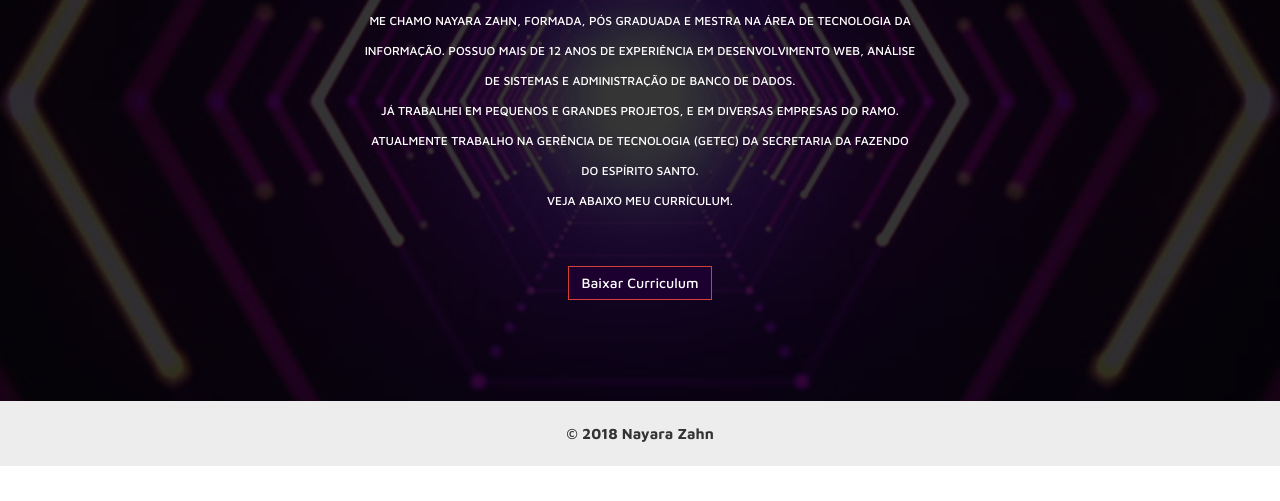
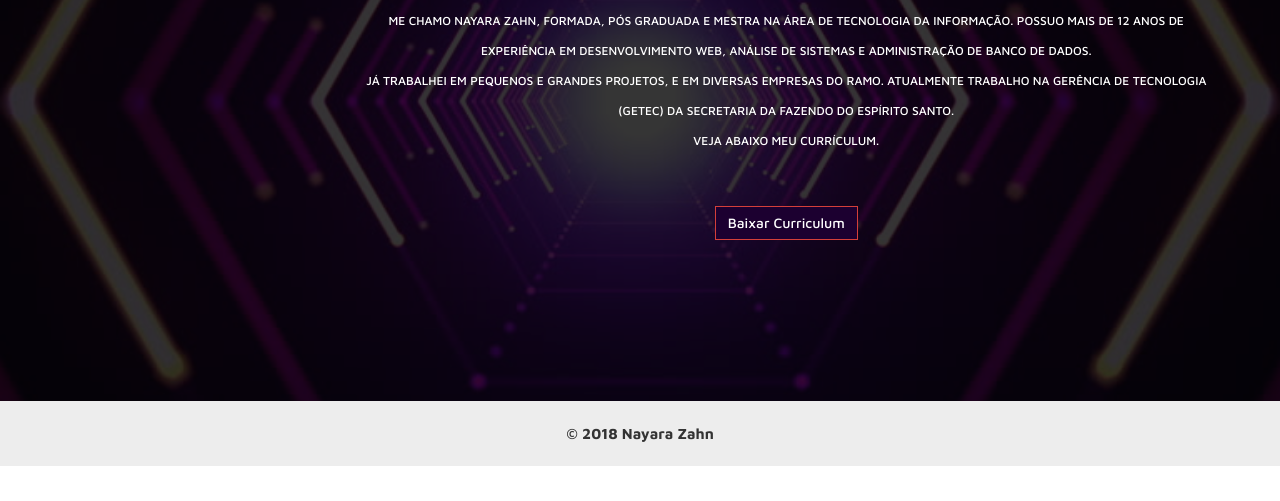
Before and after one commit to nanyzahn/nanyzahn.github.io, a plain HTML site: page index.html in a window 1280 px wide. Shown: the part 299-800 px from the top of the page. Drawn offline with Linux system fonts and the light colour scheme.

Commit message:
Update index.html

```diff
--- a/index.html
+++ b/index.html
@@ -57,7 +57,7 @@
         <div class="overlay">
             <div class="container">
                 <div class="row scroll-me">
-                    <div class="col-md-6 col-md-offset-3 col-sm-6 col-sm-offset-3 text-center ">
+                    <div class="col-md-9 col-md-offset-3 col-sm-9 col-sm-offset-3 text-center ">
 
                         <h1 data-scroll-reveal="enter from the bottom after 0.2s">Nayara Zahn
                         </h1>
```
